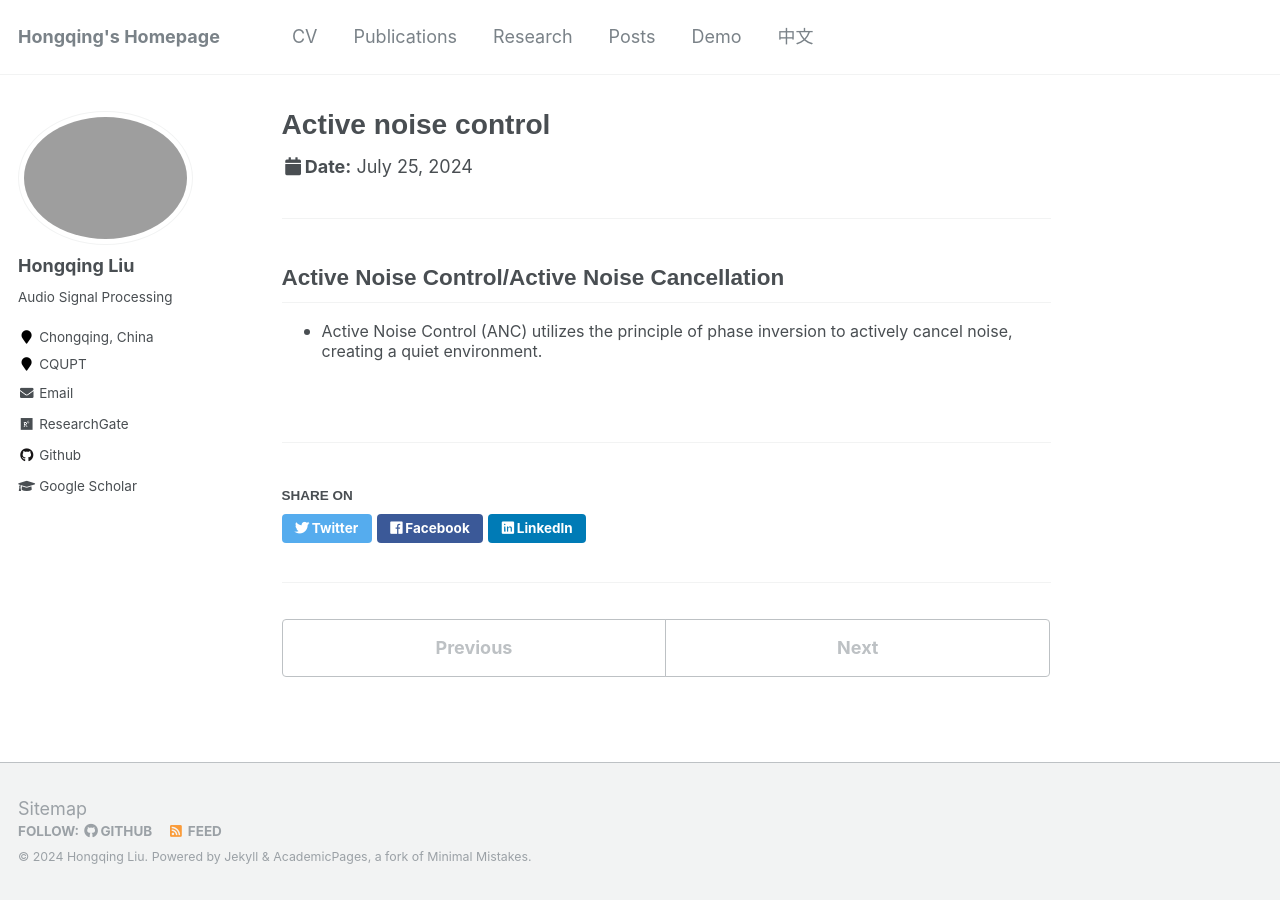
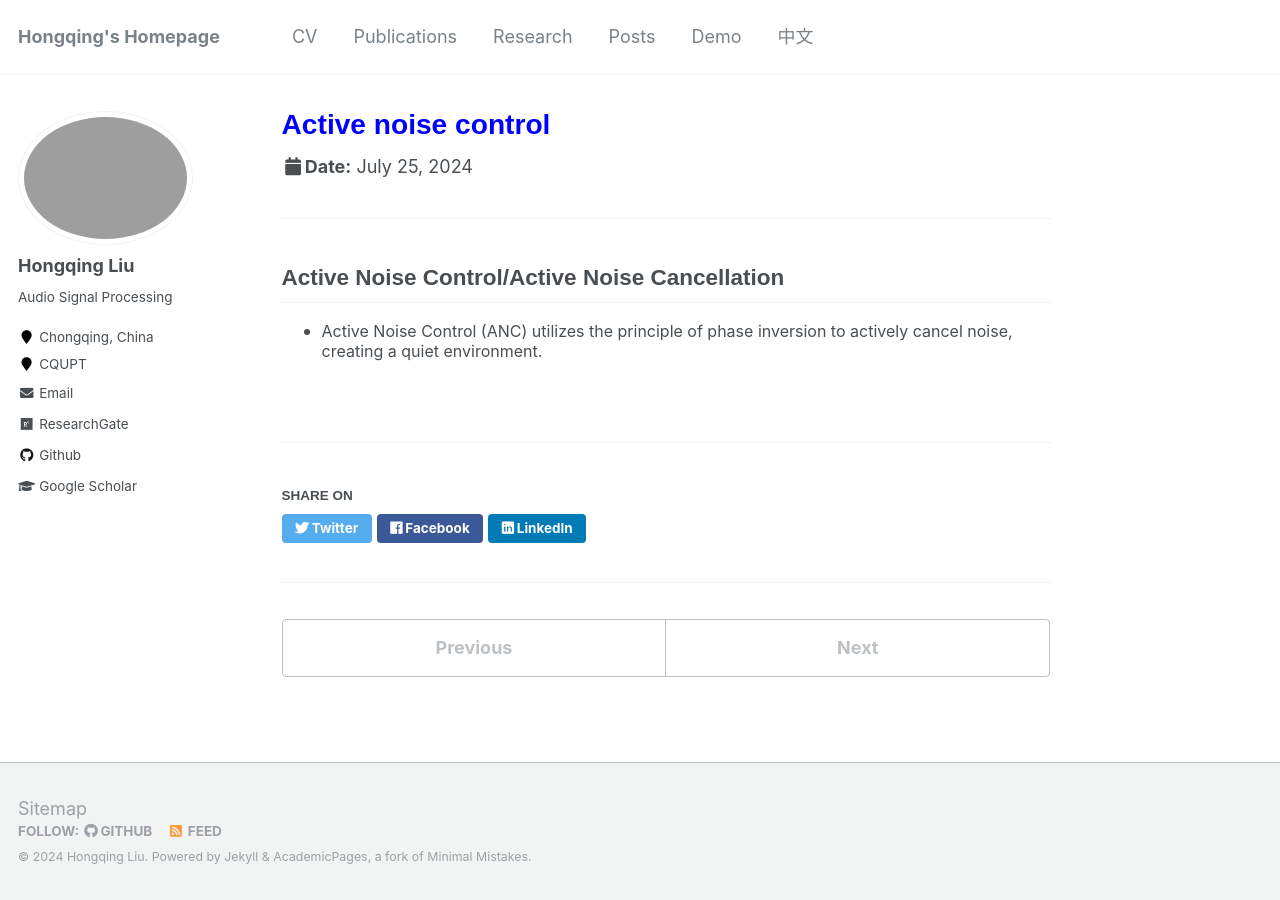
Before and after one commit to hong-qing-liu/english-hong-qing-liu.github.io, a Jekyll site: the page built from _talks/ANC.md, in a window 1280 px wide. Built offline with Jekyll 4.4.1, drawn with Linux system fonts in a browser that asks for light colours.

Commit message:
Update ANC.md

```diff
--- a/_talks/ANC.md
+++ b/_talks/ANC.md
@@ -1,5 +1,5 @@
 ---
-title: "Active noise control"
+title: "<span style=\"color: blue;\"> Active noise control </span>"
 collection: talks
 type: "Talk"
 permalink: /talks/ANC
```
